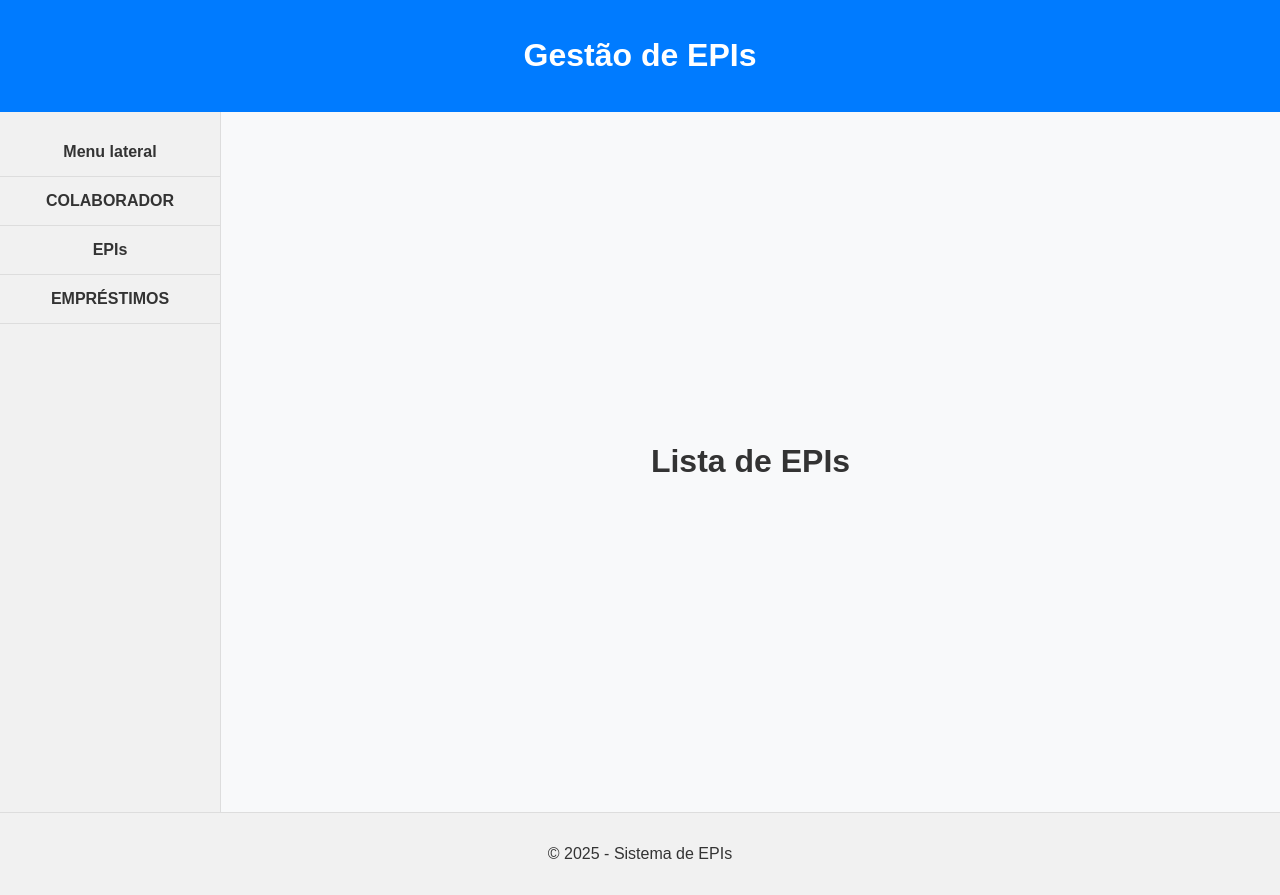
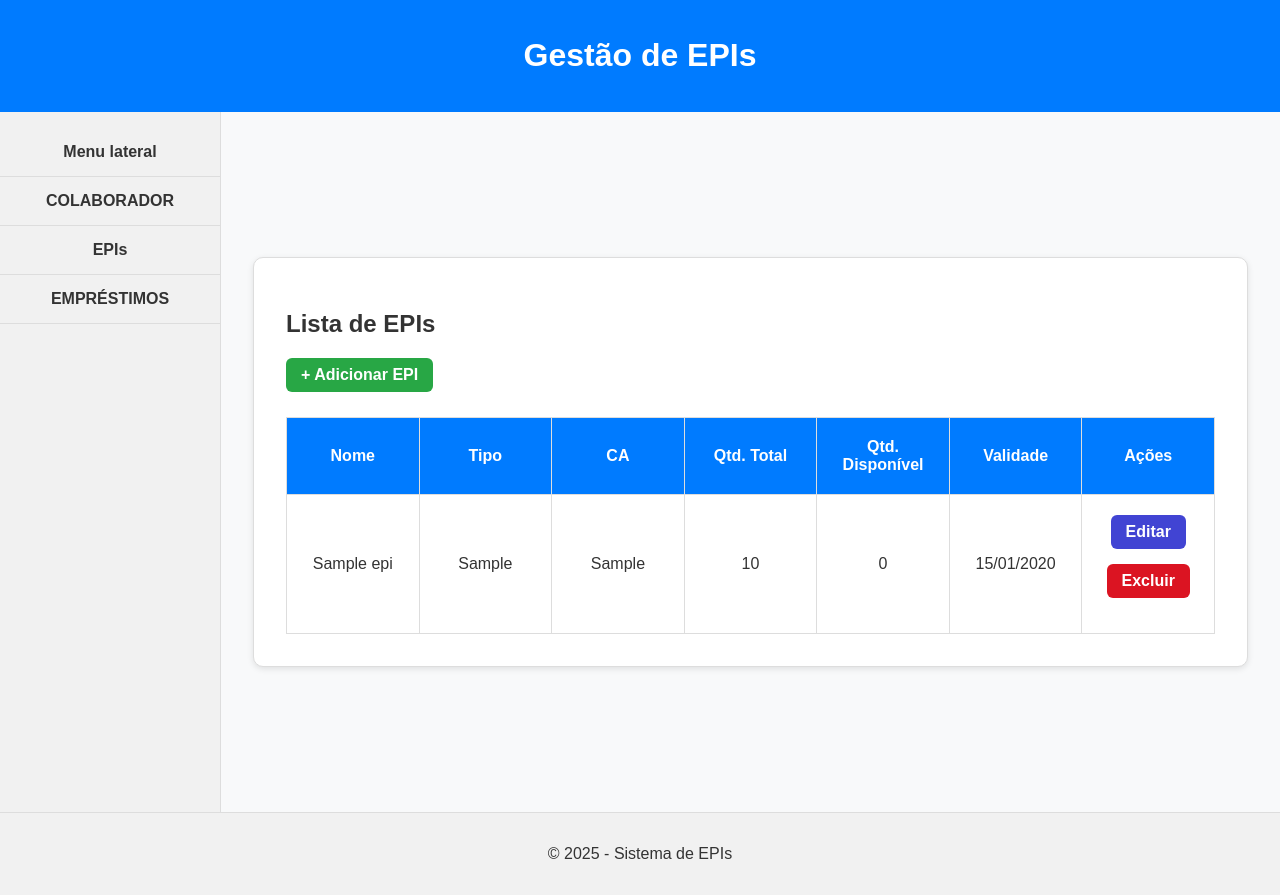
Before and after one commit to FelipeFernandesRib/gestao_epi, a Django app: page /epis/ in a window 1280 px wide. Run offline with Django 5.2, Linux system fonts and the light colour scheme; tables that the repository leaves empty hold one stand-in row (values such as "Sample post").

Commit message:
Adiciona templates para confirmação de exclusão e formulário de EPIs, além de atualizar a lista de EPIs com ações de edição e exclusão

```diff
--- a/amb_vir/gestao_epi/epis/templates/epis/lista.html
+++ b/amb_vir/gestao_epi/epis/templates/epis/lista.html
@@ -1,5 +1,38 @@
 {% extends 'basefinal.html' %}
-
 {% block content %}
-    <h1>Lista de EPIs</h1>
+<div class="list-box">
+    <h2>Lista de EPIs</h2>
+    <a href="{% url 'criar_epi' %}" class="btn-adi">+ Adicionar EPI</a>
+    <table class="styled-table">
+        <thead>
+            <tr>
+                <th>Nome</th>
+                <th>Tipo</th>
+                <th>CA</th>
+                <th>Qtd. Total</th>
+                <th>Qtd. Disponível</th>
+                <th>Validade</th>
+                <th>Ações</th>
+            </tr>
+        </thead>
+        <tbody>
+            {% for epi in epis %}
+            <tr>
+                <td>{{ epi.nome }}</td>
+                <td>{{ epi.tipo }}</td>
+                <td>{{ epi.certificado_aprovacao }}</td>
+                <td>{{ epi.quantidade_total }}</td>
+                <td>{{ epi.quantidade_disponivel }}</td>
+                <td>{{ epi.validade|date:"d/m/Y"|default:"Não informada" }}</td>
+                <td>
+                    <a href="{% url 'editar_epi' epi.id %}" class="btn-edi">Editar</a>
+                    <a href="{% url 'excluir_epi' epi.id %}" class="btn-exc">Excluir</a>
+                </td>
+            </tr>
+            {% empty %}
+            <tr><td colspan="7">Nenhum EPI cadastrado.</td></tr>
+            {% endfor %}
+        </tbody>
+    </table>
+</div>
 {% endblock %}
```
Also changed, not shown: amb_vir/gestao_epi/epis/templates/epis/confirm_delete.html (added, +12 -0 lines), amb_vir/gestao_epi/epis/templates/epis/form.html (added, +27 -0 lines).
